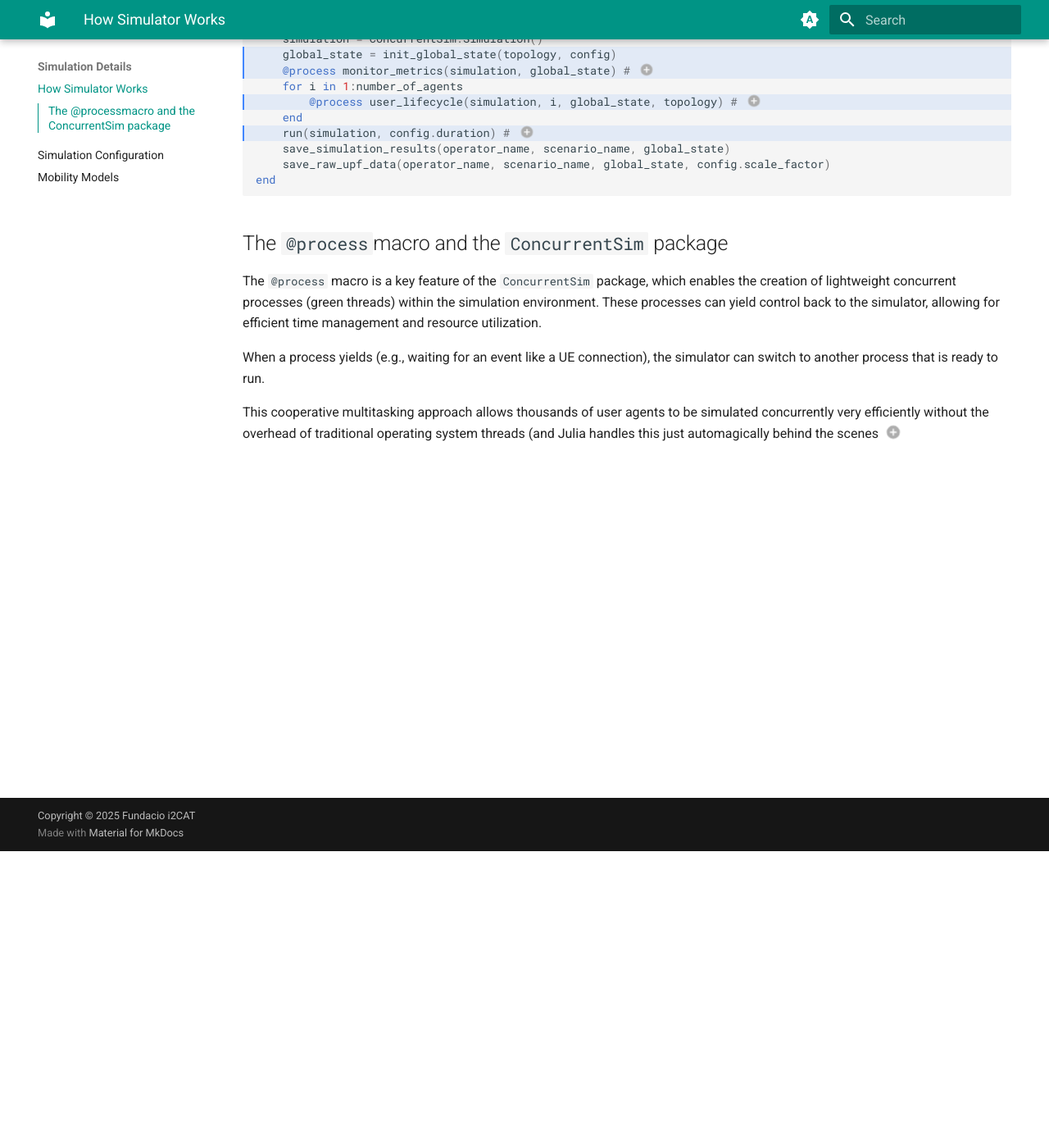
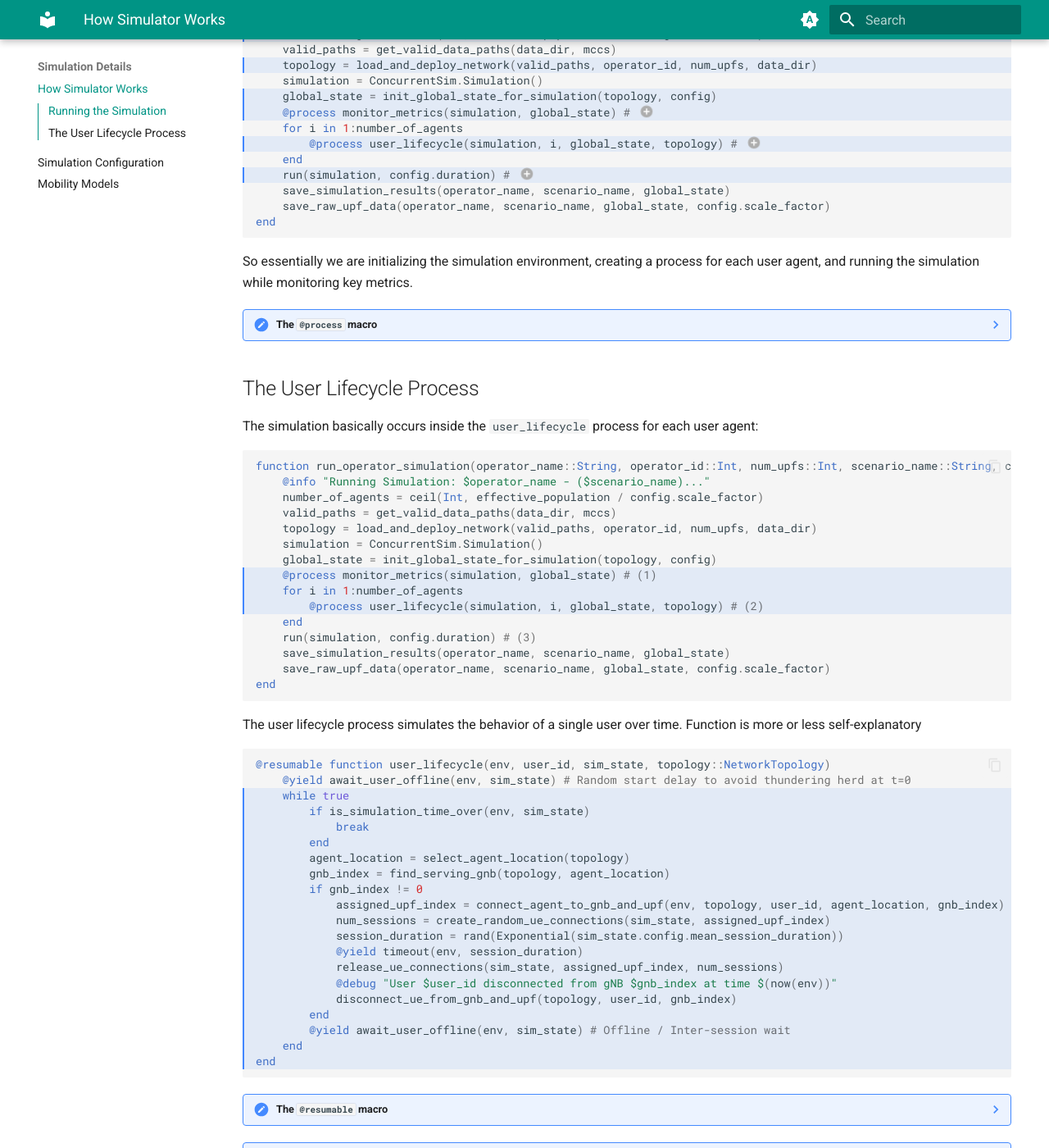
Before and after one commit to Fundacio-i2CAT/PLMN-GraphSim, an MkDocs documentation site: the page built from docs/simulation-details/how-simulator-works.md, in a window 1280 px wide and 1400 px high, scrolled down 362 px. Shown: the whole window at 82% size. Built offline with MkDocs 1.6.1 and Material for MkDocs 9.7.7, drawn with Linux system fonts in a browser that asks for light colours; some of the changed text lies outside the part shown.

Commit message:
Update docs

````diff
--- a/docs/simulation-details/how-simulator-works.md
+++ b/docs/simulation-details/how-simulator-works.md
@@ -1,6 +1,8 @@
 # How does the simulator actually work?
 
-Once we have the data ready, the `Runner.jl` module takes care of initializing and running the simulation. Here's a high-level overview of how the simulator works:
+## Running the Simulation
+
+Once we have the data ready, the `Runner.jl` module takes care of initializing and running the simulation. Here's the piece of code that starts the simulation:
 
 ```julia hl_lines="3 5 7 8 10 12"
 function run_operator_simulation(operator_name::String, operator_id::Int, num_upfs::Int, scenario_name::String, config::SimConfig, data_dir::String, mccs::Vector{Int}, effective_population::Float64)
@@ -9,7 +11,7 @@ function run_operator_simulation(operator_name::String, operator_id::Int, num_up
     valid_paths = get_valid_data_paths(data_dir, mccs)
     topology = load_and_deploy_network(valid_paths, operator_id, num_upfs, data_dir)
     simulation = ConcurrentSim.Simulation()
-    global_state = init_global_state(topology, config)
+    global_state = init_global_state_for_simulation(topology, config)
     @process monitor_metrics(simulation, global_state) # (1)
     for i in 1:number_of_agents
         @process user_lifecycle(simulation, i, global_state, topology) # (2)
@@ -27,15 +29,72 @@ end
 5.  **User Generation**: Spawns a lightweight process (green thread) for each user agent to simulate their lifecycle (movement, connection, data usage).
 6.  **Execution**: Runs the simulation for the specified `duration` (in virtual time units).
 7.  **Results**: Aggregates and saves the collected metrics to CSV files for analysis.
-8.
 
-## The `@process`macro and the `ConcurrentSim` package
 
-The `@process` macro is a key feature of the `ConcurrentSim` package, which enables the creation of lightweight concurrent processes (green threads) within the simulation environment. These processes can yield control back to the simulator, allowing for efficient time management and resource utilization.
+So essentially we are initializing the simulation environment, creating a process for each user agent, and running the simulation while monitoring key metrics.
 
-When a process yields (e.g., waiting for an event like a UE connection), the simulator can switch to another process that is ready to run.
+??? note "The `@process` macro"
 
-This cooperative multitasking approach allows thousands of user agents to be simulated concurrently very efficiently without the overhead of traditional operating system threads (and Julia handles this just automagically behind the scenes (1)
-{.annotate}
+    The `@process` macro is a key feature of the `ConcurrentSim` package, which enables the creation of lightweight concurrent processes (green threads) within the simulation environment. These processes can yield control back to the simulator, allowing for efficient time management and resource utilization.
 
-1. Julia's coroutines (Tasks) are managed by the runtime, allowing efficient cooperative multitasking without manual thread management.
+    When a process yields (e.g., waiting for an event like a UE connection), the simulator can switch to another process that is ready to run.
+
+    This cooperative multitasking approach allows thousands of user agents to be simulated concurrently very efficiently without the overhead of traditional operating system threads (and Julia handles this just automagically behind the scenes (1)
+    {.annotate}
+
+    1. Julia's coroutines (Tasks) are managed by the runtime, allowing efficient cooperative multitasking without manual thread management.
+
+## The User Lifecycle Process
+
+The simulation basically occurs inside the `user_lifecycle` process for each user agent:
+
+```julia hl_lines="8-10"
+function run_operator_simulation(operator_name::String, operator_id::Int, num_upfs::Int, scenario_name::String, config::SimConfig, data_dir::String, mccs::Vector{Int}, effective_population::Float64)
+    @info "Running Simulation: $operator_name - ($scenario_name)..."
+    number_of_agents = ceil(Int, effective_population / config.scale_factor)
+    valid_paths = get_valid_data_paths(data_dir, mccs)
+    topology = load_and_deploy_network(valid_paths, operator_id, num_upfs, data_dir)
+    simulation = ConcurrentSim.Simulation()
+    global_state = init_global_state_for_simulation(topology, config)
+    @process monitor_metrics(simulation, global_state) # (1)
+    for i in 1:number_of_agents
+        @process user_lifecycle(simulation, i, global_state, topology) # (2)
+    end
+    run(simulation, config.duration) # (3)
+    save_simulation_results(operator_name, scenario_name, global_state)
+    save_raw_upf_data(operator_name, scenario_name, global_state, config.scale_factor)
+end
+```
+
+The user lifecycle process simulates the behavior of a single user over time. Function is more or less self-explanatory
+
+```julia hl_lines="3-22"
+@resumable function user_lifecycle(env, user_id, sim_state, topology::NetworkTopology)
+    @yield await_user_offline(env, sim_state) # Random start delay to avoid thundering herd at t=0
+    while true
+        if is_simulation_time_over(env, sim_state)
+            break
+        end
+        agent_location = select_agent_location(topology)
+        gnb_index = find_serving_gnb(topology, agent_location)
+        if gnb_index != 0
+            assigned_upf_index = connect_agent_to_gnb_and_upf(env, topology, user_id, agent_location, gnb_index)
+            num_sessions = create_random_ue_connections(sim_state, assigned_upf_index)
+            session_duration = rand(Exponential(sim_state.config.mean_session_duration))
+            @yield timeout(env, session_duration)
+            release_ue_connections(sim_state, assigned_upf_index, num_sessions)
+            @debug "User $user_id disconnected from gNB $gnb_index at time $(now(env))"
+            disconnect_ue_from_gnb_and_upf(topology, user_id, gnb_index)
+        end
+        @yield await_user_offline(env, sim_state) # Offline / Inter-session wait
+    end
+end
+```
+
+??? note "The `@resumable` macro"
+
+    The `@resumable` macro is used to define a process that can yield control back to the simulation environment. This allows the process to pause its execution at certain points (e.g., waiting for a timeout or an event) and resume later, enabling efficient multitasking within the simulation.
+
+??? note "The `@yield` macro"
+
+    The `@yield` macro is used to let the simulation environment know that the current process is yielding control back to the simulator. This allows other processes to run while the current process is waiting for an event or a timeout.
````
